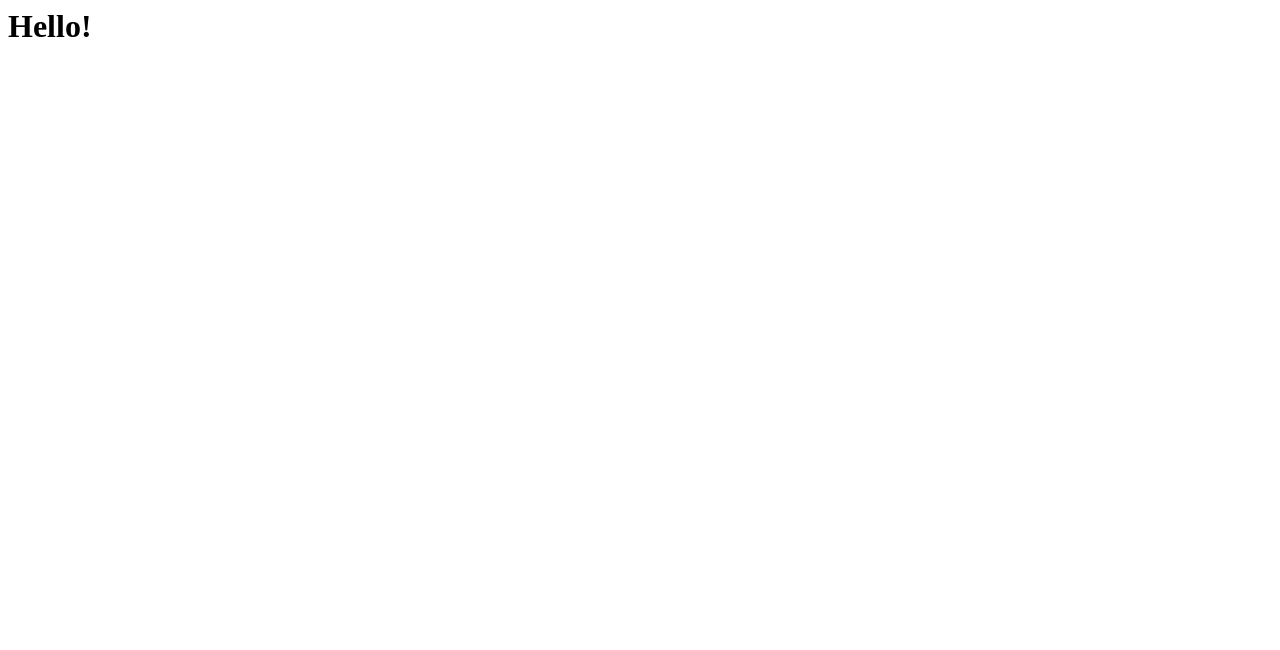
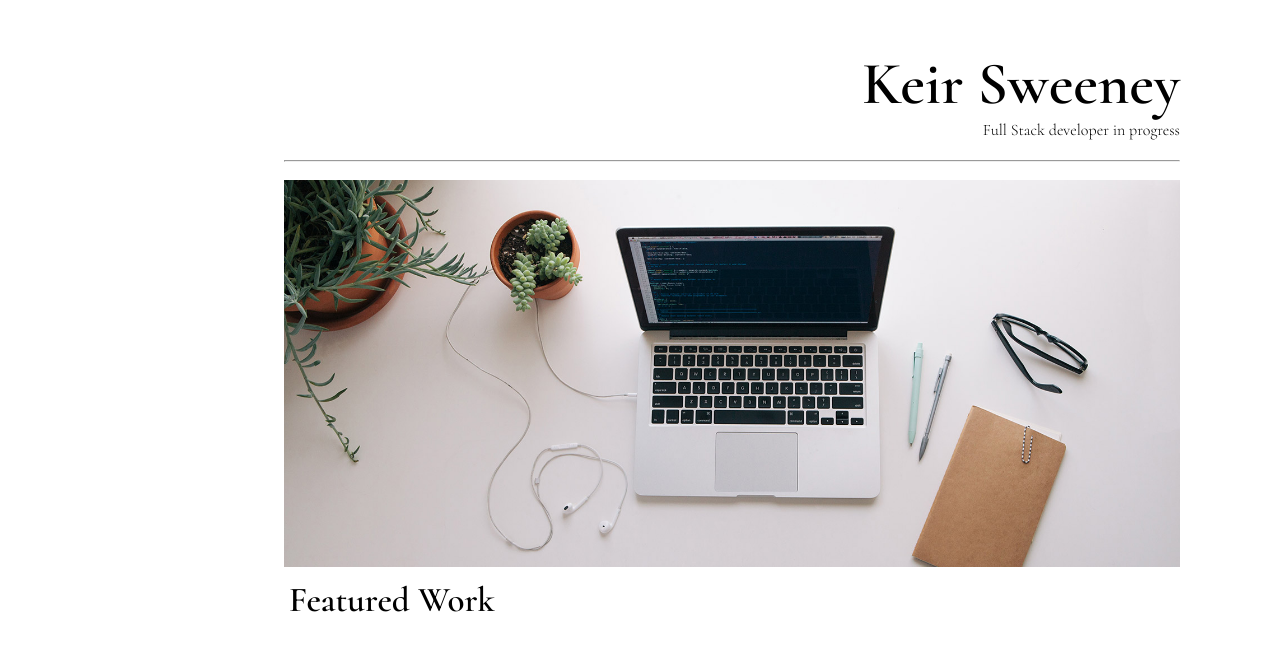
Before and after one commit to KeirSweeney/Udacity-Portfolio-Site, a website: page index.html in a window 1280 px wide. Drawn offline with Linux system fonts and the light colour scheme.

Commit message:
Half page complete

```diff
--- a/index.html
+++ b/index.html
@@ -1 +1,21 @@
-<h1>Hello!<h1>
+<!DOCTYPE html>
+<html>
+<head>
+	<meta charset="utf-8">
+	<meta http-equiv="X-UA-Compatible" content="IE=edge">
+	<title>Udacity Portfolio Site</title>
+	<link rel="stylesheet" href="main.css">
+  <link href="https://fonts.googleapis.com/css?family=Cormorant:300,400,600" rel="stylesheet">
+</head>
+<body>
+  <div class="container">
+    <div class="main-body">
+      <h1 class="name">Keir Sweeney</h1>
+      <h3 class="job-title">Full Stack developer in progress</h3>
+      <hr>
+      <img class="hero-image" src="img/dev.jpg" alt="Developer"/>
+      <h2 class="featured-work">Featured Work</h2>
+    </div>
+  </div>
+</body>
+</html>
--- /dev/null
+++ b/main.css
@@ -0,0 +1,45 @@
+body {
+  display: block;
+  margin: 8px;
+}
+
+.container {
+  padding: 0 100px 0 100px;
+  width: 100%;
+  height: 100%;
+}
+
+.main-body {
+  width: 70%;
+  padding: inherit;
+  position: absolute;
+  right: 0;
+}
+
+.name {
+  font-size: 60px;
+  text-align: right;
+  margin-bottom: 0;
+  font-family: 'Cormorant', serif;
+}
+
+.job-title {
+  font-size: 16px;
+  text-align: right;
+  margin: 0 0 20px 0;
+  font-family: 'Cormorant', serif;
+  font-weight: 300;
+}
+
+.hero-image {
+  padding-top: 10px;
+  max-width: 100%;
+  height: auto;
+}
+
+.featured-work {
+  margin: 8px 0 0 5px;
+  font-family: 'Cormorant', serif;
+  font-weight: 600;
+  font-size: 35px;
+}
```
Also changed, not shown: img/dev.jpg (added).
